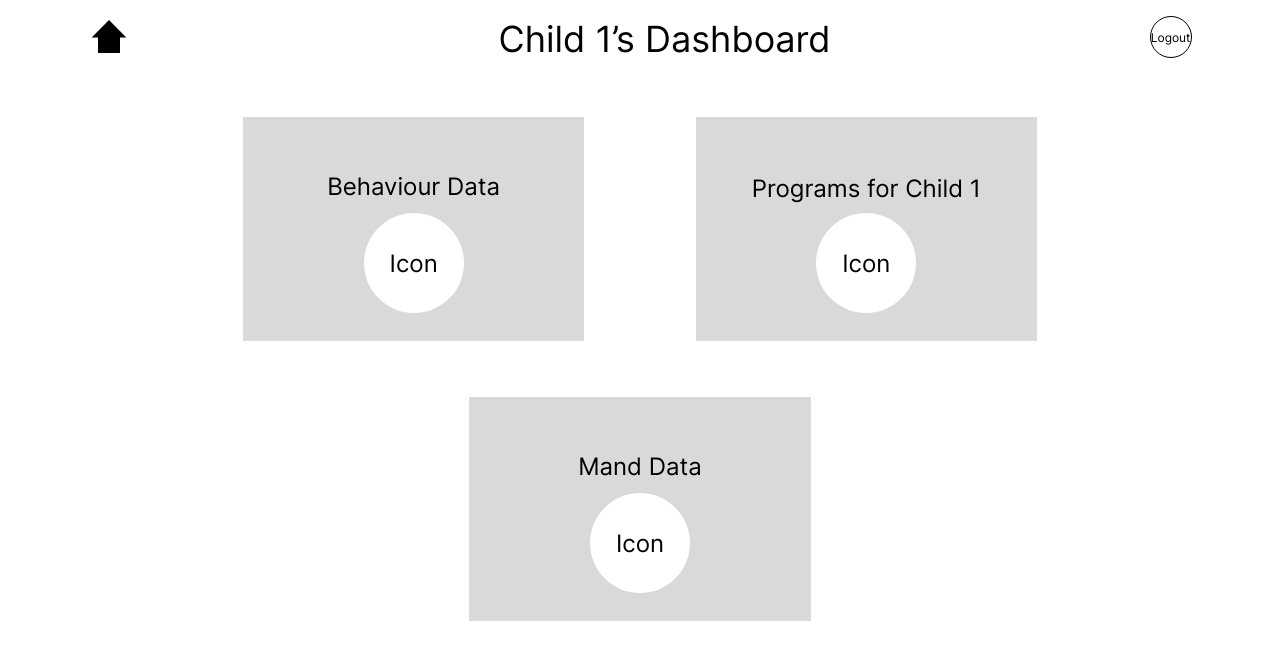
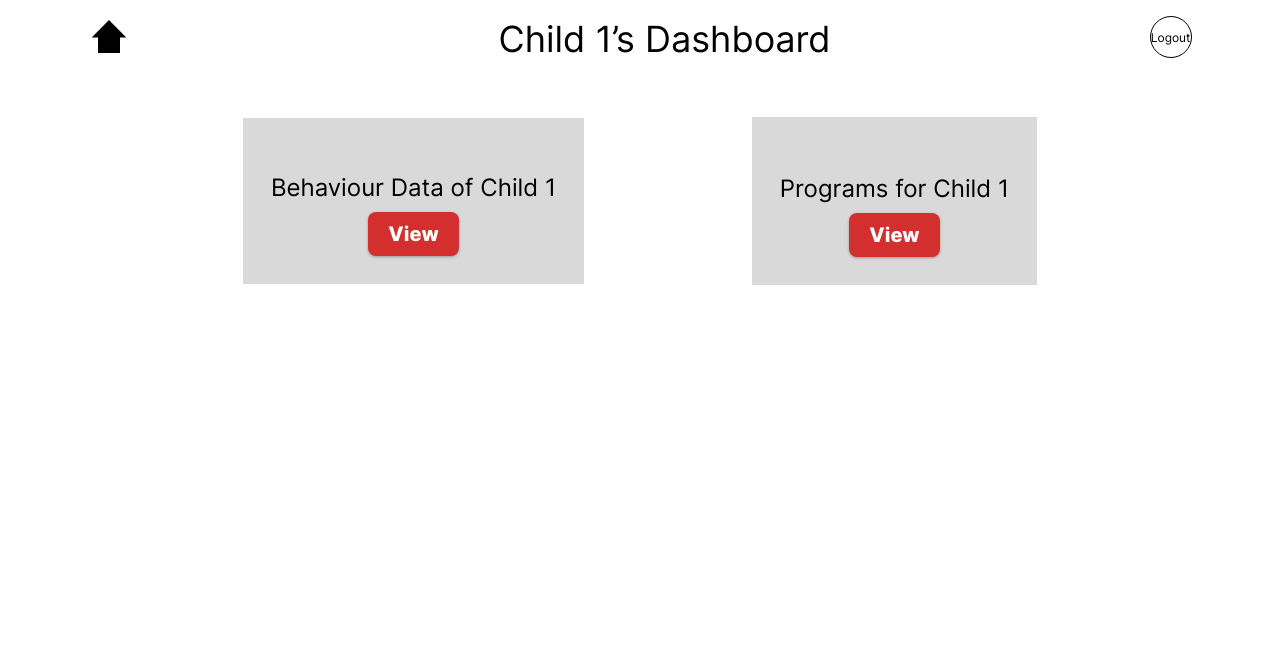
Before and after one commit to msmhatre18/fydp_FE, a React (Create React App) app: page /childdashboard in a window 1280 px wide. Shown: the top 660 px of the page. Built offline with nearby package versions, Linux system fonts and the light colour scheme.

Commit message:
Fixed Child Dash

```diff
--- /dev/null
+++ b/src/components/BehaviorDashData/index.jsx
@@ -0,0 +1,26 @@
+import React from "react";
+import './../../styles/DataCollection.css';
+import { Text, Button } from "components";
+
+const BehaviorDashData = (props) => {
+  return (
+    <>
+      <div className={props.className}>
+        <Text
+          className="font-inter mt-[27px] not-italic text-black_900 text-center w-[auto]"
+          as="h4"
+          variant="h4"
+        >
+          Behaviour Data of {props.target}
+        </Text>
+        <Button className="replace-button">
+          View
+        </Button>
+      </div>
+    </>
+  );
+};
+
+BehaviorDashData.defaultProps = {};
+
+export default BehaviorDashData;
--- /dev/null
+++ b/src/components/ProgramsDashData/index.jsx
@@ -0,0 +1,26 @@
+import React from "react";
+import './../../styles/DataCollection.css';
+import { Text, Button } from "components";
+
+const ProgramsDashData = (props) => {
+  return (
+    <>
+      <div className={props.className}>
+        <Text
+          className="font-inter mt-[29px] not-italic text-black_900 text-center w-[auto]"
+          as="h4"
+          variant="h4"
+        >
+          Programs for {props.target}
+        </Text>
+        <Button className="replace-button">
+          View
+        </Button>
+      </div>
+    </>
+  );
+};
+
+ProgramsDashData.defaultProps = {};
+
+export default ProgramsDashData;
--- a/src/pages/ChildDashboard/index.jsx
+++ b/src/pages/ChildDashboard/index.jsx
@@ -1,6 +1,8 @@
 import React from "react";
 
 import { Img, Text, Button } from "components";
+import BehaviorDashData from "components/BehaviorDashData";
+import ProgramsDashData from "components/ProgramsDashData";
 import { useNavigate } from "react-router-dom";
 
 const ChildDashboardPage = () => {
@@ -34,49 +36,9 @@ const ChildDashboardPage = () => {
               </Text>
             </div>
             <div className="flex md:flex-col flex-row md:gap-[40px] items-center justify-between md:w-[100%] w-[72%]">
-              <div className="bg-bluegray_100 flex flex-col gap-[12px] items-center justify-end p-[28px] sm:px-[20px] md:w-[100%] w-[43%]">
-                <Text
-                  className="mt-[27px] not-italic text-black_900 text-center w-[auto]"
-                  as="h4"
-                  variant="h4"
-                >
-                  Behaviour Data
-                </Text>
-                <Button
-                  className="common-pointer bg-white_A700 cursor-pointer font-normal h-[100px] leading-[normal] not-italic py-[34px] rounded-[50%] sm:text-[20px] md:text-[22px] text-[24px] text-black_900 text-center w-[100px]"
-                  onClick={() => navigate("/behaviourdata")}
-                >
-                  Icon
-                </Button>
-              </div>
-              <div className="bg-bluegray_100 flex flex-col gap-[10px] items-center justify-end p-[28px] sm:px-[20px] md:w-[100%] w-[43%]">
-                <Text
-                  className="mt-[29px] not-italic text-black_900 text-center w-[auto]"
-                  as="h4"
-                  variant="h4"
-                >
-                  Programs for Child 1
-                </Text>
-                <Button
-                  className="common-pointer bg-white_A700 cursor-pointer font-normal h-[100px] leading-[normal] not-italic py-[34px] rounded-[50%] sm:text-[20px] md:text-[22px] text-[24px] text-black_900 text-center w-[100px]"
-                  onClick={() => navigate("/programsnoneopen")}
-                >
-                  Icon
-                </Button>
-              </div>
+              <BehaviorDashData target = "Child 1" className="bg-bluegray_100 flex flex-col items-center justify-end p-[28px] sm:px-[20px] md:w-[100%] w-[auto]" />
+              <ProgramsDashData target = "Child 1" className="bg-bluegray_100 flex flex-col items-center justify-end p-[28px] sm:px-[20px] md:w-[100%] w-[auto]" />
             </div>
-          </div>
-          <div className="bg-bluegray_100 flex flex-col gap-[12px] items-center justify-end p-[28px] sm:px-[20px] md:w-[100%] w-[31%]">
-            <Text
-              className="mt-[27px] not-italic text-black_900 text-center w-[auto]"
-              as="h4"
-              variant="h4"
-            >
-              Mand Data
-            </Text>
-            <Button className="bg-white_A700 cursor-pointer font-normal h-[100px] leading-[normal] not-italic py-[34px] rounded-[50%] sm:text-[20px] md:text-[22px] text-[24px] text-black_900 text-center w-[100px]">
-              Icon
-            </Button>
           </div>
         </div>
       </div>
```
